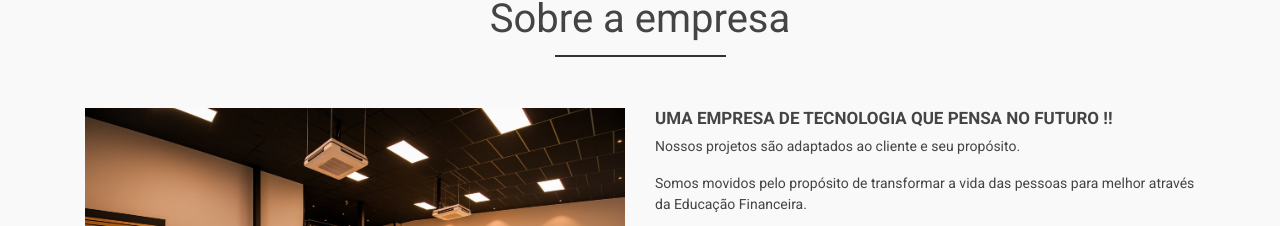
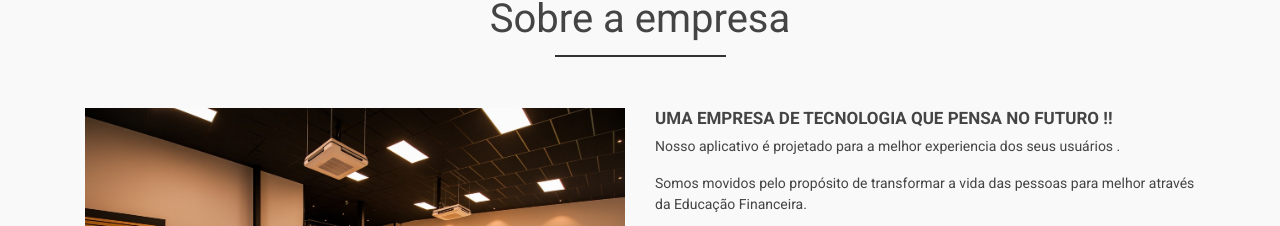
Before and after one commit to buenocg/projeto, a plain HTML site: page index.html in a window 1280 px wide. Shown: the part 795-1021 px from the top of the page. Drawn offline with nearby package versions, Linux system fonts and the light colour scheme; a script that the page names is missing.

Commit message:
nova atualizacao

```diff
--- a/css/style.css
+++ b/css/style.css
@@ -252,7 +252,7 @@ header, .navbar {
     background-color: #65DAF9;
 }
 
-/* Portfólio */
+/* Portfólio do projeto*/
 
 .project-box{
     margin-bottom: 30px;
--- a/index.html
+++ b/index.html
@@ -119,7 +119,7 @@
                         </div>
                         <div class="col-md-6">
                             <h3 class="about-title">Uma empresa de tecnologia que pensa no futuro !!</h3>
-                            <p>Nossos projetos são adaptados ao cliente e seu propósito.</p>
+                            <p>Nosso aplicativo é projetado para a melhor experiencia dos seus usuários .</p>
                             <p>Somos movidos pelo propósito de transformar a vida das pessoas para melhor através da Educação Financeira.</p>
                             <p>Nossa linguagem é simples e descomplicada, pois queremos que entenda o que procura sem enrolações.</p>
                             <p>Veja outros diferenciais:</p>
```
